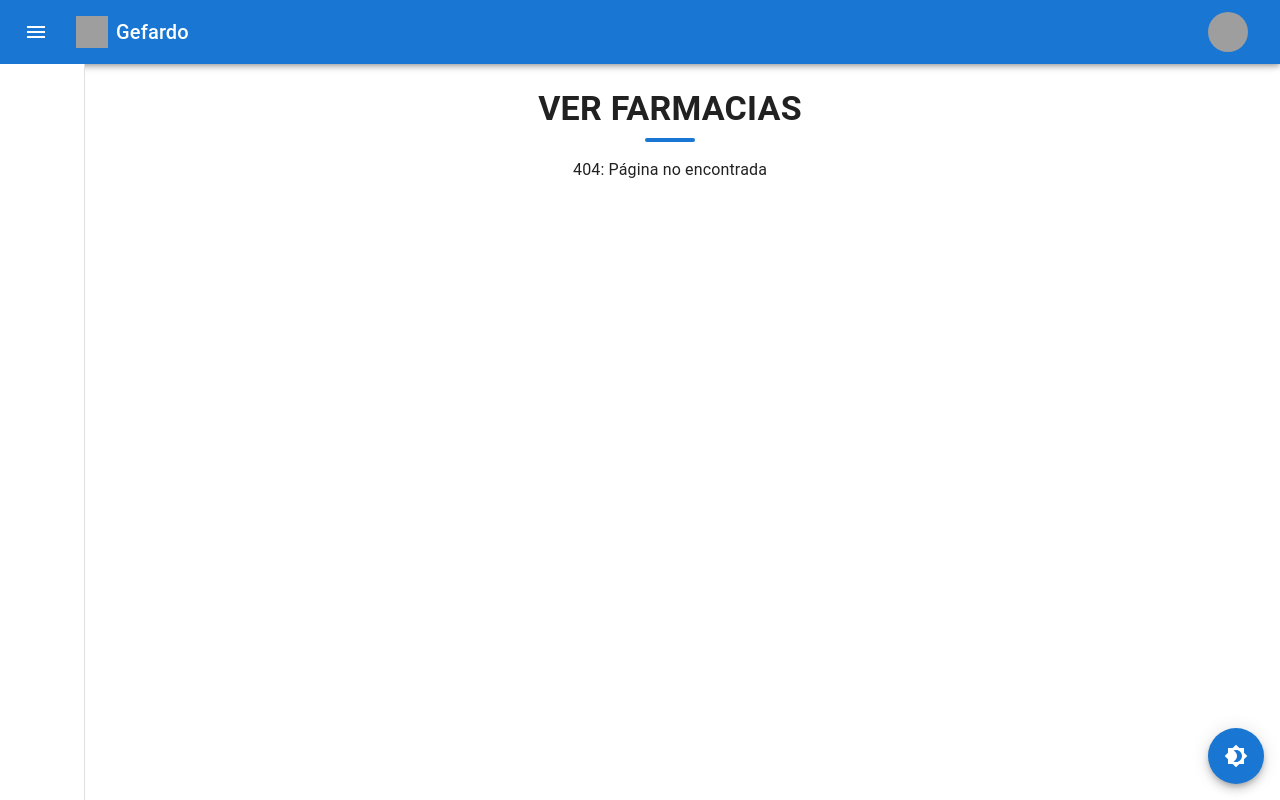
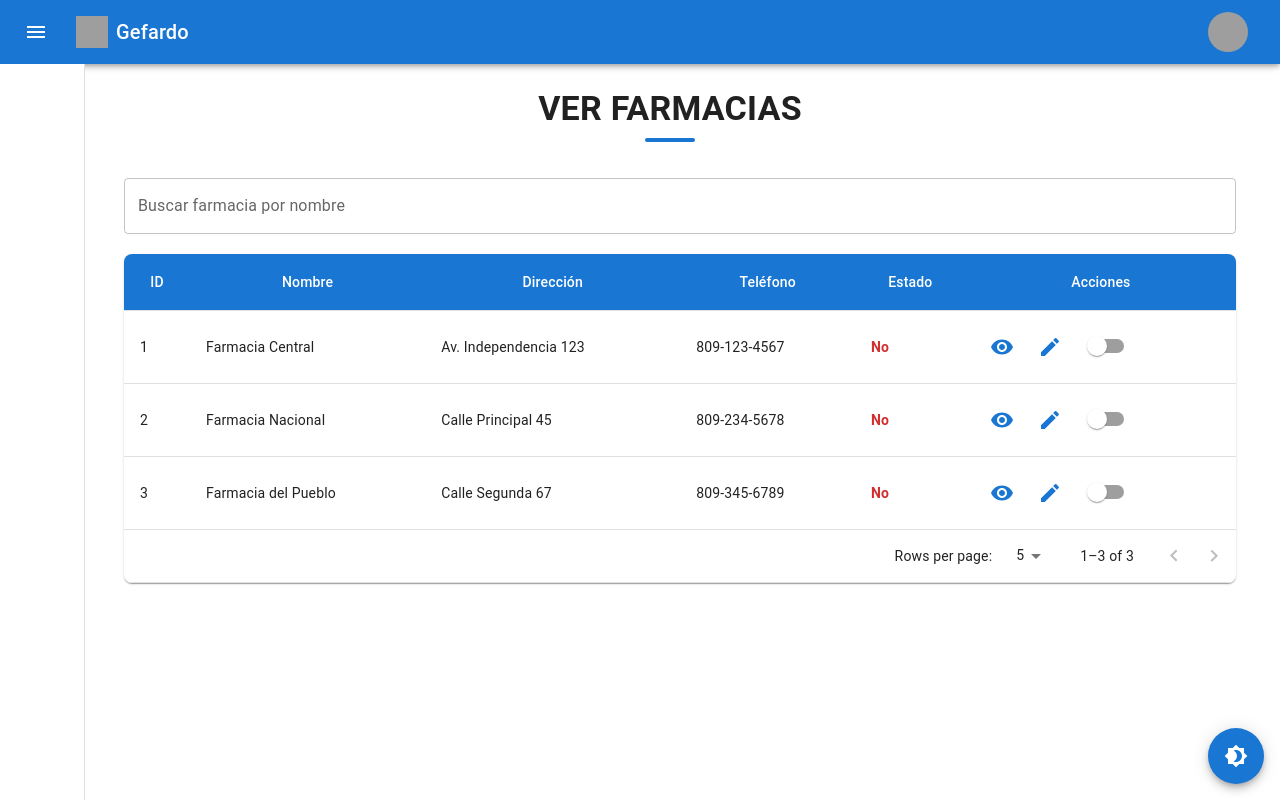
Before and after one commit to CourantLuna/gefardo-client, a React (Create React App) app: page /gefardo/ver-farmacias in a window 1280 px wide. Before the commit this address had no page. Built offline with nearby package versions, Linux system fonts and the light colour scheme; sample sign-in values are in the browser's storage; grey boxes are pictures that could not be loaded.

Commit message:
Implementacion mas generica del componente filterAutocomplete para que pueda ser reutilizado para estado o cualqueir campo que se pretenda filtrar con opciones de menu desplegable o seleccion

```diff
--- a/src/App.js
+++ b/src/App.js
@@ -11,6 +11,7 @@ import GefardoPage from "./pages/GefardoPage";
 import VerUsuarios from "./pages/VerUsuarios";
 import NotFound from "./pages/NotFound";
 import VerFormularios from "./pages/VerFormularios";
+import VerFarmacias from "./pages/VerFarmacias";
 
 function App() {
   return (
@@ -36,6 +37,8 @@ function App() {
                 {/* Ruta anidada para ver usuarios */}
                 <Route path="ver-usuarios" element={<VerUsuarios />} />
                 <Route path="ver-formularios" element={ <VerFormularios/>} />
+                <Route path="ver-farmacias" element={ <VerFarmacias/>} />
+
 
                 {/* <Route path="otra-pagina" element={<OtraPagina />} /> */}
                 <Route path="*" element={<NotFound />} />
--- a/src/components/CustomGrid.jsx
+++ b/src/components/CustomGrid.jsx
@@ -54,12 +54,14 @@ const CustomGrid = ({
             {columns.map((column) => (
               <TableCell
                 key={column.key}
-                sx={{ color: theme.palette.primary.contrastText }}
-              >
+                sx={{
+                  color: theme.palette.primary.contrastText,
+                  textAlign: "center", // Centrar el texto
+                }}              >
                 {column.label}
               </TableCell>
             ))}
-            <TableCell sx={{ color: theme.palette.primary.contrastText }}>
+            <TableCell sx={{ color: theme.palette.primary.contrastText,textAlign: "center" }}>
               Acciones
             </TableCell>
           </TableRow>
@@ -70,9 +72,25 @@ const CustomGrid = ({
           {paginatedData.map((row, index) => (
             <TableRow key={row[idKey] || index} hover>
               {columns.map((column) => (
-                <TableCell key={column.key}>
-                  {row[column.key] || "N/A"}
-                </TableCell>
+               <TableCell
+               key={column.key}
+               sx={{
+                 color:
+                   column.key === "Estado"
+                     ? row[column.key] === true
+                       ? "success.main" // Verde si es true
+                       : "error.main" // Rojo si es false
+                     : "inherit", // Color predeterminado para otros campos
+                 fontWeight: column.key === "Estado" ? "bold" : "normal", // Resaltar el estado
+               }}
+             >
+               {column.key === "Estado"
+                 ? row[column.key] === true
+                   ? "Sí" // Mostrar "Sí" para true
+                   : "No" // Mostrar "No" para false
+                 : row[column.key] || "N/A"}
+             </TableCell>
+
               ))}
               <TableCell>
                 <Box sx={{ display: "flex", gap: "8px" }}>
@@ -93,13 +111,19 @@ const CustomGrid = ({
                     </IconButton>
                   )}
                   {actions.onToggle && (
+
+
+
                     <Switch
-                      checked={row.Estado === "Activo"}
+                      checked={row.Estado === true}
                       onChange={() => actions.onToggle(row[idKey])}
-                      color={row.Estado === "Activo" ? "success" : "default"}
+                      color={row.Estado === true ? "primary" : "default"}
                       inputProps={{ "aria-label": "toggle switch" }}
+
                     />
                   )}
+
+
 
                 </Box>
               </TableCell>
--- a/src/components/FilterAutocomplete.jsx
+++ b/src/components/FilterAutocomplete.jsx
@@ -1,28 +1,67 @@
-// FilterComponent
-import React, { useState } from "react";
+import React, { useState, useEffect } from "react";
 import { Autocomplete, TextField } from "@mui/material";
 
 const FilterAutocomplete = ({ label, data, filterKey, onFilterChange }) => {
-    const [value, setValue] = useState("Todos");
+  const [options, setOptions] = useState([]); // Opciones únicas derivadas de `data`
+  const [filteredOptions, setFilteredOptions] = useState([]); // Opciones visibles filtradas
+  const [value, setValue] = useState(""); // Valor seleccionado o buscado
+
+  useEffect(() => {
+    if (data && filterKey) {
+      // Extraer opciones únicas basadas en el campo `filterKey`
+      const uniqueOptions = Array.from(
+        new Set(data.map((item) => {
+          if (filterKey === "Estado") {
+            return item[filterKey] === true ? "Activo" : "Inactivo";
+          }
+          return item[filterKey];
+        }))
+      );
+      setOptions(["Todos", ...uniqueOptions]); // Agregar opción "Todos"
+      setFilteredOptions(["Todos", ...uniqueOptions]); // Inicializar opciones filtradas
+    }
+  }, [data, filterKey]);
+
+  const handleInputChange = (event, newValue) => {
+    // Filtrar las opciones dinámicamente según el input del usuario
+    const searchValue = String(newValue).toLowerCase();
+    const filtered = options.filter((option) =>
+      String(option).toLowerCase().includes(searchValue)
+    );
+    setFilteredOptions(filtered);
+  };
 
   const handleFilter = (event, newValue) => {
     setValue(newValue);
-        const filtered =
-          newValue === "Todos"
-            ? data
-            : data.filter((item) => item[filterKey] === newValue);
-        onFilterChange(filtered);
+
+    if (newValue === "Todos") {
+      onFilterChange(data); // Devolver todos los datos sin filtrar
+    } else {
+      const filteredData = data.filter((item) => {
+        if (filterKey === "Estado") {
+          return newValue === "Activo" ? item[filterKey] === true : item[filterKey] === false;
+        }
+        return item[filterKey] === newValue;
+      });
+      onFilterChange(filteredData); // Devolver los datos filtrados
+    }
   };
-
-      const options = ["Todos", ...new Set(data.map((item) => item[filterKey]))];
 
   return (
     <Autocomplete
       disablePortal
-            options={options}
+      options={filteredOptions} // Opciones visibles en el Autocomplete
       value={value}
-            onChange={handleFilter}
-            renderInput={(params) => <TextField {...params} label={label} variant="outlined" />}
+      onInputChange={(event, newValue) => handleInputChange(event, newValue)} // Filtrar dinámicamente
+      onChange={handleFilter} // Aplicar filtro final al seleccionar una opción
+      renderInput={(params) => (
+        <TextField
+          {...params}
+          label={label}
+          variant="outlined"
+          helperText={data.length === 0 ? "No hay datos disponibles" : ""}
+        />
+      )}
       sx={{ width: 300 }}
     />
   );
--- a/src/pages/VerFarmacias.js
+++ b/src/pages/VerFarmacias.js
@@ -0,0 +1,114 @@
+import React, { useState, useEffect } from "react";
+import { Box } from "@mui/material";
+import CustomGrid from "../components/CustomGrid";
+import SearchBar from "../components/SearchBar";
+
+const VerFarmacias = () => {
+  // Datos ficticios de farmacias
+  const [farmacias, setFarmacias] = useState([]);
+  const [filteredFarmacias, setFilteredFarmacias] = useState([]);
+
+  useEffect(() => {
+    // Fake data para farmacias
+    const fakeFarmacias = [
+      {
+        Id_Farmacia: 1,
+        Nombre: "Farmacia Central",
+        Direccion: "Av. Independencia 123",
+        Telefono: "809-123-4567",
+        Estado: "Activo",
+      },
+      {
+        Id_Farmacia: 2,
+        Nombre: "Farmacia Nacional",
+        Direccion: "Calle Principal 45",
+        Telefono: "809-234-5678",
+        Estado: "Inactivo",
+      },
+      {
+        Id_Farmacia: 3,
+        Nombre: "Farmacia del Pueblo",
+        Direccion: "Calle Segunda 67",
+        Telefono: "809-345-6789",
+        Estado: "Activo",
+      },
+    ];
+
+    setFarmacias(fakeFarmacias);
+    setFilteredFarmacias(fakeFarmacias);
+  }, []);
+
+  // Función para manejar el filtro de búsqueda
+  const handleFilterChange = (filteredResults) => {
+    setFilteredFarmacias(filteredResults);
+  };
+
+  // Función para manejar las acciones
+  const handleView = (id) => {
+    console.log(`Ver farmacia con ID: ${id}`);
+  };
+
+  const handleEdit = (id) => {
+    console.log(`Editar farmacia con ID: ${id}`);
+  };
+
+  const handleToggle = (id) => {
+    setFarmacias((prevFarmacias) =>
+      prevFarmacias.map((farmacia) =>
+        farmacia.Id_Farmacia === id
+          ? {
+              ...farmacia,
+              Estado: farmacia.Estado === "Activo" ? "Inactivo" : "Activo",
+            }
+          : farmacia
+      )
+    );
+    console.log(`Toggle Estado de la farmacia con ID: ${id}`);
+  };
+
+  return (
+    <Box
+        sx={{
+          padding: "20px",
+          borderRadius: "8px",
+          marginLeft: "20px",
+        }}
+      >
+     <Box
+     sx={{
+        display: "flex",
+        justifyContent: "space-between",
+        alignItems: "center",
+        marginBottom: "20px",
+        gap: "16px",
+      }}>
+         {/* Barra de búsqueda */}
+      <SearchBar
+        data={farmacias}
+        onFilterChange={handleFilterChange}
+        label="Buscar farmacia por nombre"
+        filterKey="Nombre" // Filtra por el campo "Nombre"
+      />
+     </Box>
+
+      {/* Tabla de farmacias */}
+      <CustomGrid
+        data={filteredFarmacias}
+        columns={[
+          { key: "Id_Farmacia", label: "ID" },
+          { key: "Nombre", label: "Nombre" },
+          { key: "Direccion", label: "Dirección" },
+          { key: "Telefono", label: "Teléfono" },
+          { key: "Estado", label: "Estado" },
+        ]}
+        actions={{
+          onView: handleView,
+          onEdit: handleEdit,
+          onToggle: handleToggle,
+        }}
+      />
+    </Box>
+  );
+};
+
+export default VerFarmacias;
--- a/src/pages/VerFormularios.js
+++ b/src/pages/VerFormularios.js
@@ -272,19 +272,9 @@
 
 import React, { useState, useEffect } from "react";
 import {
-  Table,
-  TableBody,
-  TableCell,
-  TableContainer,
-  TableHead,
-  TableRow,
-  Paper,
-  TablePagination,
-  useTheme,
+
   Box,
-  TableFooter,
-  Typography,
-  IconButton,
+
 
 } from "@mui/material";
 
@@ -297,27 +287,15 @@ import FilterAutocomplete from "../components/FilterAutocomplete";
 import DialogComponent from "../components/DialogComponent";
 import DynamicForm from '../components/CustomForm';
 
-import VisibilityIcon from "@mui/icons-material/Visibility";
-import EditIcon from "@mui/icons-material/Edit";
-import ToggleOnIcon from "@mui/icons-material/ToggleOn";
-import ToggleOffIcon from "@mui/icons-material/ToggleOff";
-
-
-
 const VerFormularios = () => {
   const [formularios, setFormularios] = useState([]); // Datos de formularios
   const [filteredData, setFilteredData] = useState([]); // Datos filtrados
   const [page, setPage] = useState(0);
   const [rowsPerPage, setRowsPerPage] = useState(5);
-  const [selectedId, setSelectedId] = useState(null); // ID seleccionado
 
 
   const [dialogOpen, setDialogOpen] = useState(false);
   const [dialogContent, setDialogContent] = useState("");
-
-  const theme = useTheme();
-
-
 
 
   useEffect(() => {
@@ -420,7 +398,6 @@ return (
         gap: "16px",
       }}
     >
-
       {/* SearchBar para buscar por nombre */}
       <SearchBar
         data={formularios}
@@ -430,7 +407,12 @@ return (
       />
 
       {/* Activar cuando tengamos el campo de Estado */}
-
+      <FilterAutocomplete
+        label="Buscar por ID"
+        data={formularios}
+        filterKey="Estado"
+        onFilterChange={handleFilterChange}
+      />
       {/* <FilterAutocomplete
         label="Estado"
         data={formularios}
@@ -438,7 +420,6 @@ return (
         onFilterChange={handleFilterChange}
       /> */}
     </Box>
-
 
     {/* Tabla de resultados */}
     <CustomGrid
@@ -452,7 +433,11 @@ return (
         { key: "Fecha_Ultima_Modificacion", label: "Última Modificación" },
         { key: "Estado", label: "Estado" },
       ]}
-        actions={{ onView: handleView, onEdit: handleEdit, onToggle: toggleEstado }}
+      actions={{
+        onView: handleView,
+        onEdit: handleEdit,
+        onToggle: toggleEstado,
+      }}
     />
 
     {/* Dialogo para mostrar formulario */}
@@ -463,7 +448,6 @@ return (
     >
       {dialogContent}
     </DialogComponent>
-
   </Box>
 );
 };
```
Also changed, not shown: src/services/generalService.js (+0 -29 lines). Lines whose indentation alone changed are shown as unchanged.
